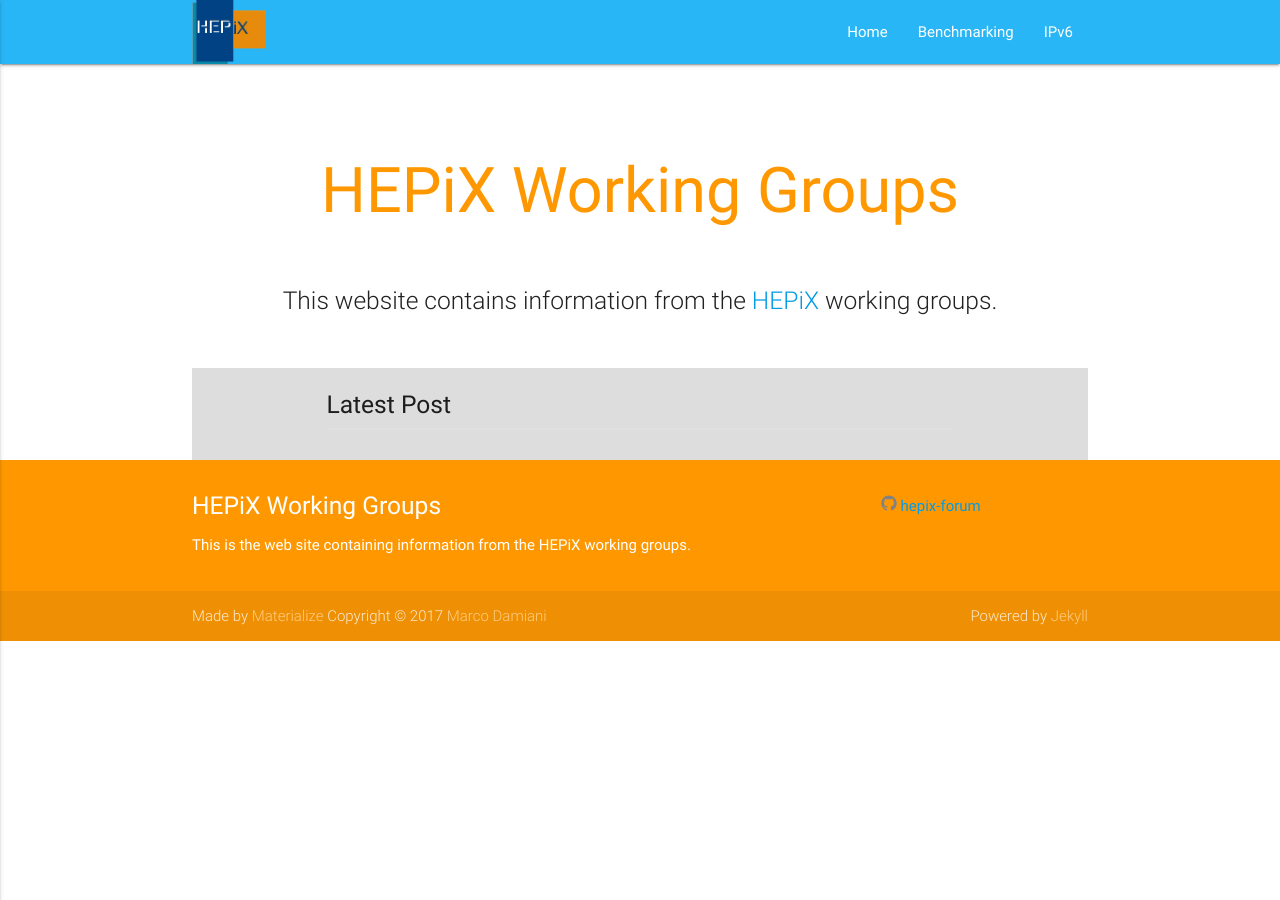
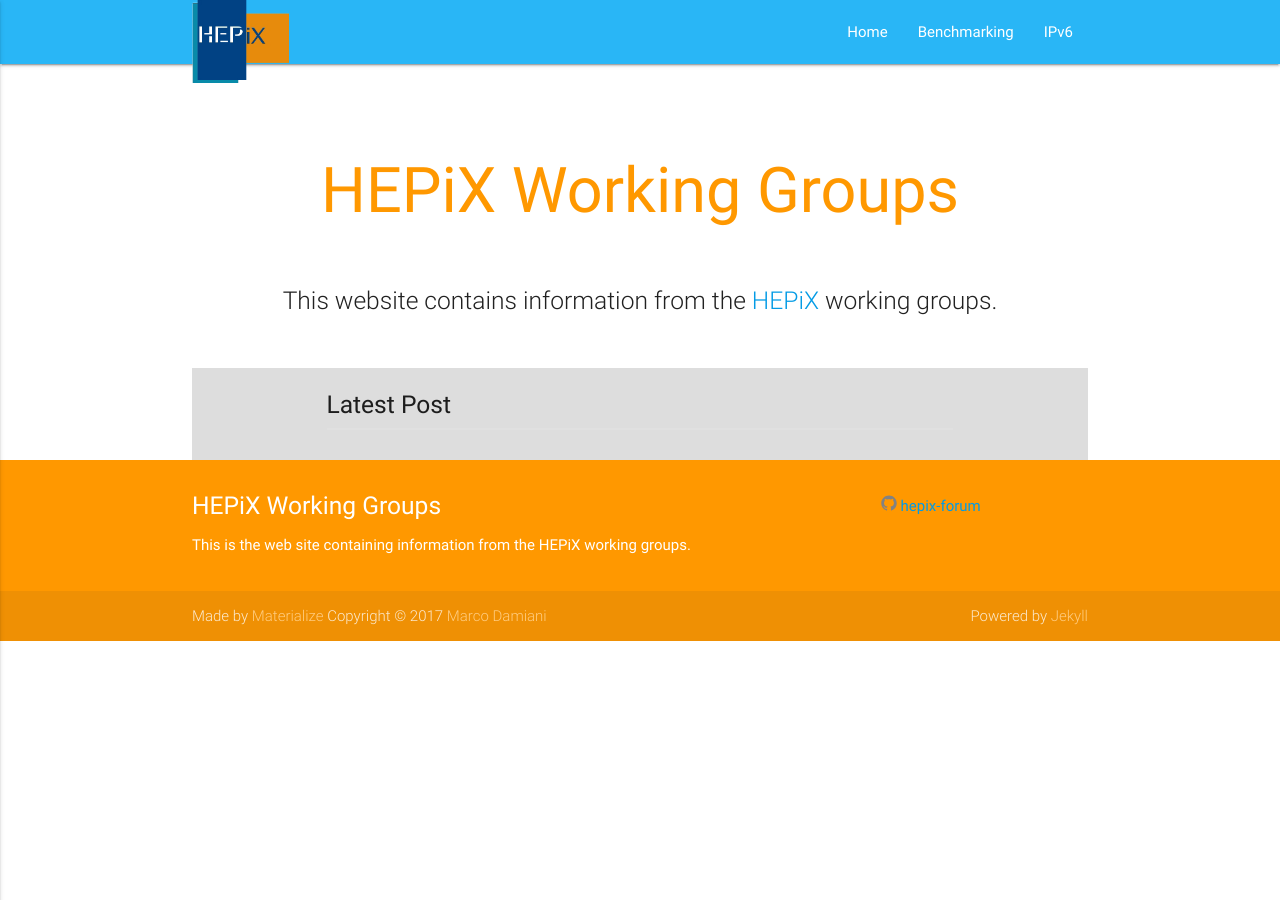
Before and after one commit to HEPiX-Forum/hepix-forum.github.io, a Jekyll site: the page built from index.md, in a window 1280 px wide. Built offline with Jekyll 4.4.1, drawn with Linux system fonts in a browser that asks for light colours.

```diff
--- a/_sass/materialize/components/_navbar.scss
+++ b/_sass/materialize/components/_navbar.scss
@@ -58,7 +58,7 @@
 
   // Logo
   .logo-image {
-    height: $navbar-height;
+    height: 130%;
     width: auto;
   }
 
```
